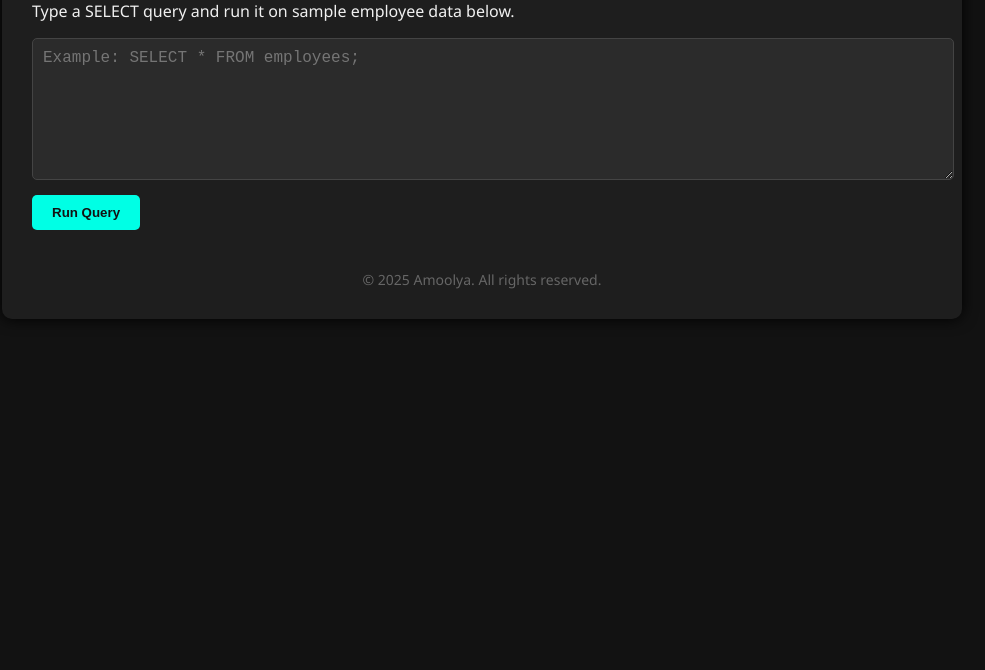
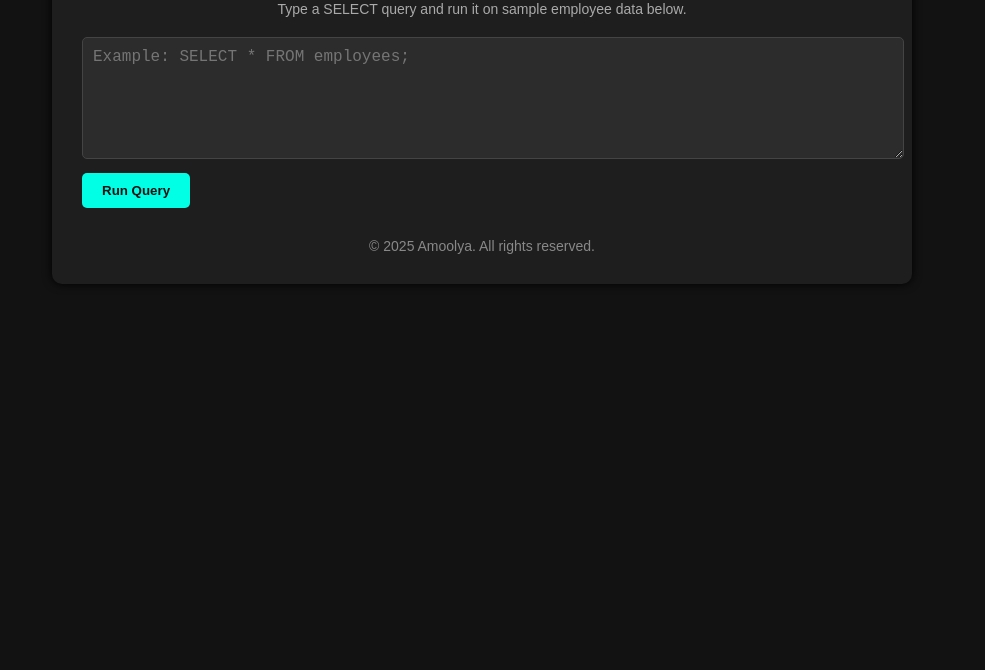
Before and after one commit to amoolyapn/sql-query-webpage, a plain HTML site: page index.html in a window 1280 px wide. Shown: the part 130-800 px from the top of the page, without its empty margins (158-1143 px from the left). Drawn offline with nearby package versions, Linux system fonts and the light colour scheme.

Commit message:
Update style.css

```diff
--- a/style.css
+++ b/style.css
@@ -1,27 +1,26 @@
 body {
   margin: 0;
-  font-family: 'Segoe UI', sans-serif;
+  font-family: Arial, sans-serif;
   background-color: #121212;
   color: #f0f0f0;
   padding: 20px;
 }
 
 .container {
-  max-width: 900px;
+  max-width: 800px;
   margin: auto;
   background: #1e1e1e;
   padding: 30px;
   border-radius: 10px;
-  box-shadow: 0 0 15px #000;
+  box-shadow: 0 0 10px #000;
 }
 
 h1 {
   text-align: center;
-  margin-bottom: 10px;
   color: #00ffe5;
 }
 
-.tagline {
+p {
   text-align: center;
   font-size: 14px;
   color: #aaa;
@@ -30,25 +29,24 @@ h1 {
 
 textarea {
   width: 100%;
-  height: 120px;
-  background-color: #2b2b2b;
+  height: 100px;
+  font-size: 16px;
+  background: #2c2c2c;
   color: #f0f0f0;
   border: 1px solid #444;
+  border-radius: 5px;
   padding: 10px;
-  font-size: 16px;
-  border-radius: 5px;
-  resize: vertical;
 }
 
 button {
   margin-top: 10px;
   padding: 10px 20px;
+  font-weight: bold;
   background: #00ffe5;
+  color: #121212;
   border: none;
-  color: #121212;
-  font-weight: bold;
+  border-radius: 5px;
   cursor: pointer;
-  border-radius: 5px;
 }
 
 button:hover {
@@ -57,9 +55,8 @@ button:hover {
 
 table {
   width: 100%;
+  border-collapse: collapse;
   margin-top: 20px;
-  border-collapse: collapse;
-  background-color: #1a1a1a;
 }
 
 table th, table td {
@@ -69,19 +66,20 @@ table th, table td {
 }
 
 .error {
+  margin-top: 10px;
   color: #ff4c4c;
-  margin-top: 10px;
   font-weight: bold;
 }
 
 .info {
-  color: #00d084;
   margin-top: 10px;
+  color: #00ff88;
+  font-weight: bold;
 }
 
 footer {
-  margin-top: 40px;
+  margin-top: 30px;
   text-align: center;
   font-size: 14px;
-  color: #666;
+  color: #888;
 }
```
